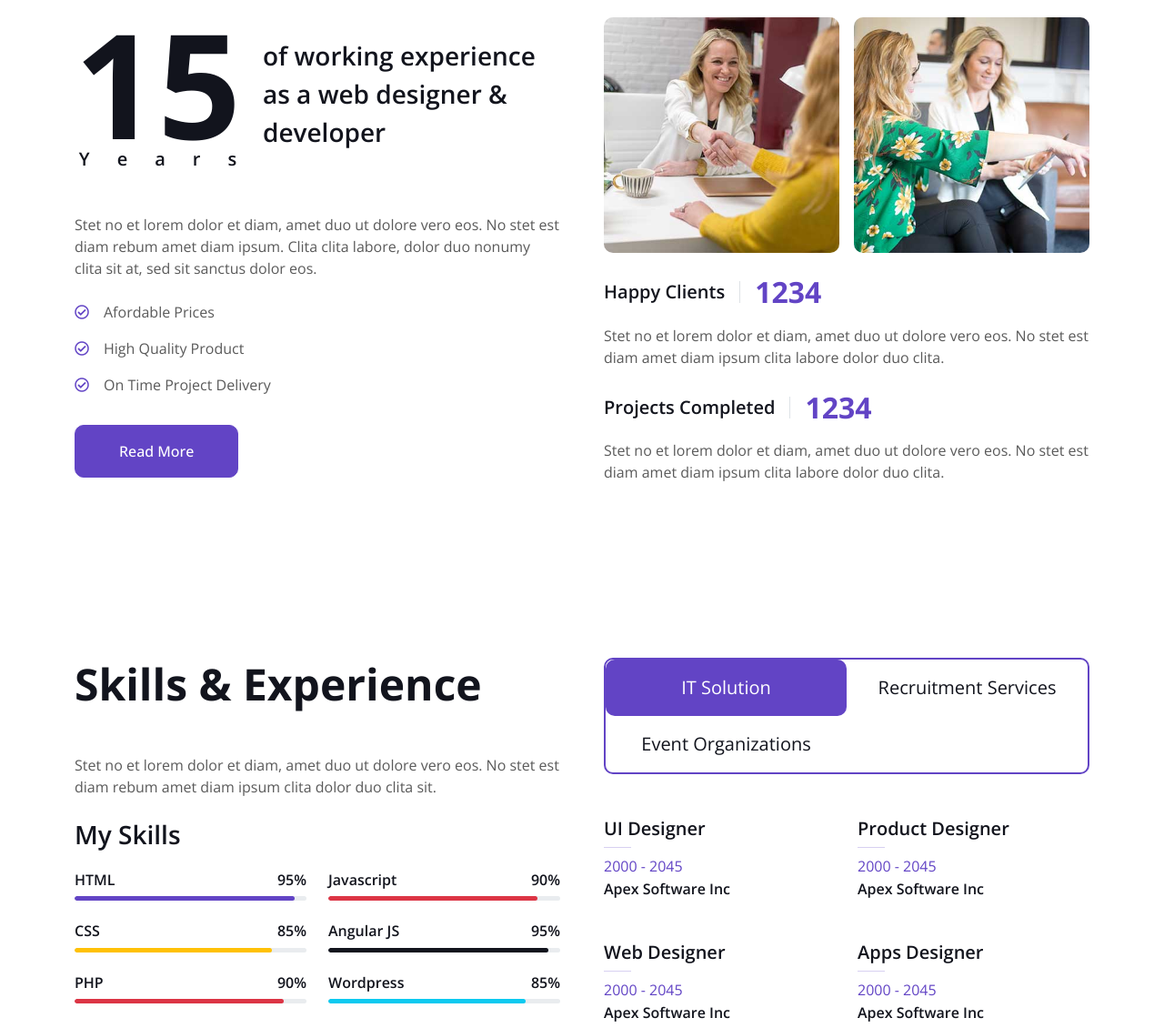
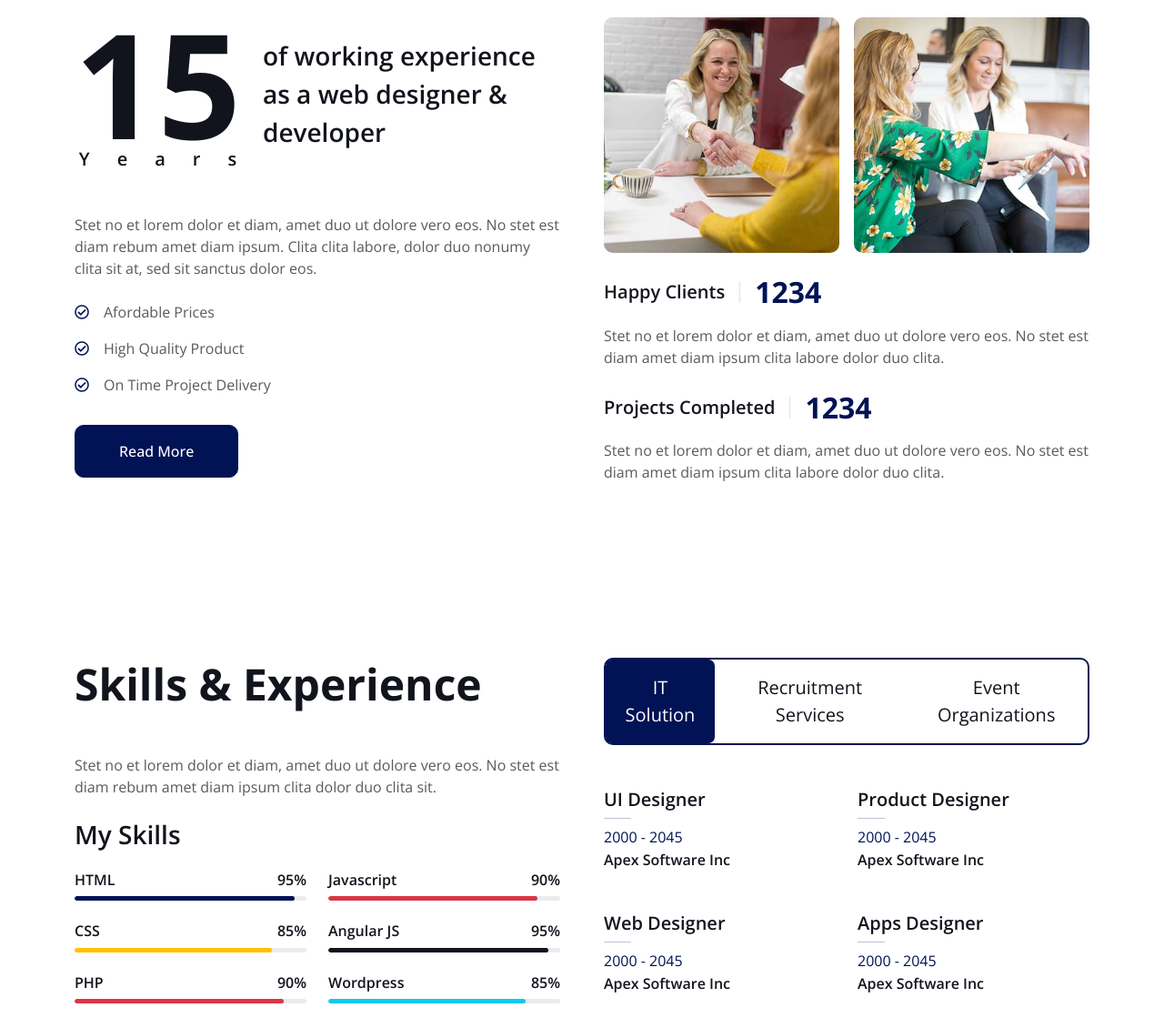
Before and after one commit to NidhishCU/DortexAi-Lab, a plain HTML site: page index.html in a window 1280 px wide. Shown: the part 726-1856 px from the top of the page at 91% size. Drawn offline with nearby package versions, Linux system fonts and the light colour scheme; animation ran at ten frames a second.

Commit message:
add styling

```diff
--- a/css/style.css
+++ b/css/style.css
@@ -1,7 +1,7 @@
 /********** Template CSS **********/
 :root {
-    --primary: #6244C5;
-    --secondary: #FFC448;
+    --primary: #011255;
+    --secondary: #1bdafe;
     --light: #FAFAFB;
     --dark: #12141D;
 }
@@ -93,7 +93,7 @@
 
 .navbar .navbar-nav .nav-link:hover,
 .navbar .navbar-nav .nav-link.active {
-    color: var(--primary);
+    color: var(--secondary);
 }
 
 @media (max-width: 991.98px) {
--- a/index.html
+++ b/index.html
@@ -51,15 +51,15 @@
             <span class="navbar-toggler-icon"></span>
         </button>
         <div class="collapse navbar-collapse justify-content-between py-4 py-lg-0" id="navbarCollapse">
+            <a href="index.html" class="navbar-brand bg-secondary py-3 px-4 mx-3 d-none d-lg-block">
+                <h1 class="text-primary fw-bold m-0">DortexAi</h1>
+            </a>
             <div class="navbar-nav ms-auto py-0">
                 <a href="#home" class="nav-item nav-link active">Home</a>
                 <a href="#about" class="nav-item nav-link">About</a>
                 <a href="#skill" class="nav-item nav-link">Skills</a>
                 <a href="#service" class="nav-item nav-link">Services</a>
             </div>
-            <a href="index.html" class="navbar-brand bg-secondary py-3 px-4 mx-3 d-none d-lg-block">
-                <h1 class="text-primary fw-bold m-0">DortexAi</h1>
-            </a>
             <div class="navbar-nav me-auto py-0">
                 <a href="#project" class="nav-item nav-link">Projects</a>
                 <a href="#team" class="nav-item nav-link">Team</a>
@@ -233,14 +233,14 @@
                     </div>
                 </div>
                 <div class="col-lg-6 wow fadeInUp" data-wow-delay="0.5s">
-                    <ul class="nav nav-pills rounded border border-2 border-primary mb-5">
-                        <li class="nav-item w-50">
+                    <ul class="nav nav-pills rounded border border-2 border-primary mb-5 flex-row flex-nowrap">
+                        <li class="nav-item">
                             <button class="nav-link w-100 py-3 fs-5 active" data-bs-toggle="pill" href="#tab-1">IT Solution</button>
                         </li>
-                        <li class="nav-item w-50">
+                        <li class="nav-item">
                             <button class="nav-link w-100 py-3 fs-5" data-bs-toggle="pill" href="#tab-2">Recruitment Services</button>
                         </li>
-                        <li class="nav-item w-50">
+                        <li class="nav-item">
                             <button class="nav-link w-100 py-3 fs-5" data-bs-toggle="pill" href="#tab-3">Event Organizations</button>
                         </li>
                     </ul>
@@ -322,7 +322,7 @@
                                     <h6 class="mb-0">Cambridge University</h6>
                                 </div>
                                 <div class="col-sm-6">
-                                    <h5>Apps Design222/h5>
+                                    <h5>Apps Design</h5>
                                     <hr class="text-primary my-2">
                                     <p class="text-primary mb-1">2000 - 2045</p>
                                     <h6 class="mb-0">Cambridge University</h6>
--- a/scss/bootstrap/scss/_nav.scss
+++ b/scss/bootstrap/scss/_nav.scss
@@ -5,7 +5,8 @@
 
 .nav {
   display: flex;
-  flex-wrap: wrap;
+  flex-wrap: nowrap;
+  justify-content: space-between;
   padding-left: 0;
   margin-bottom: 0;
   list-style: none;
```
Also changed, not shown: css/bootstrap.min.css, 1 other file.
